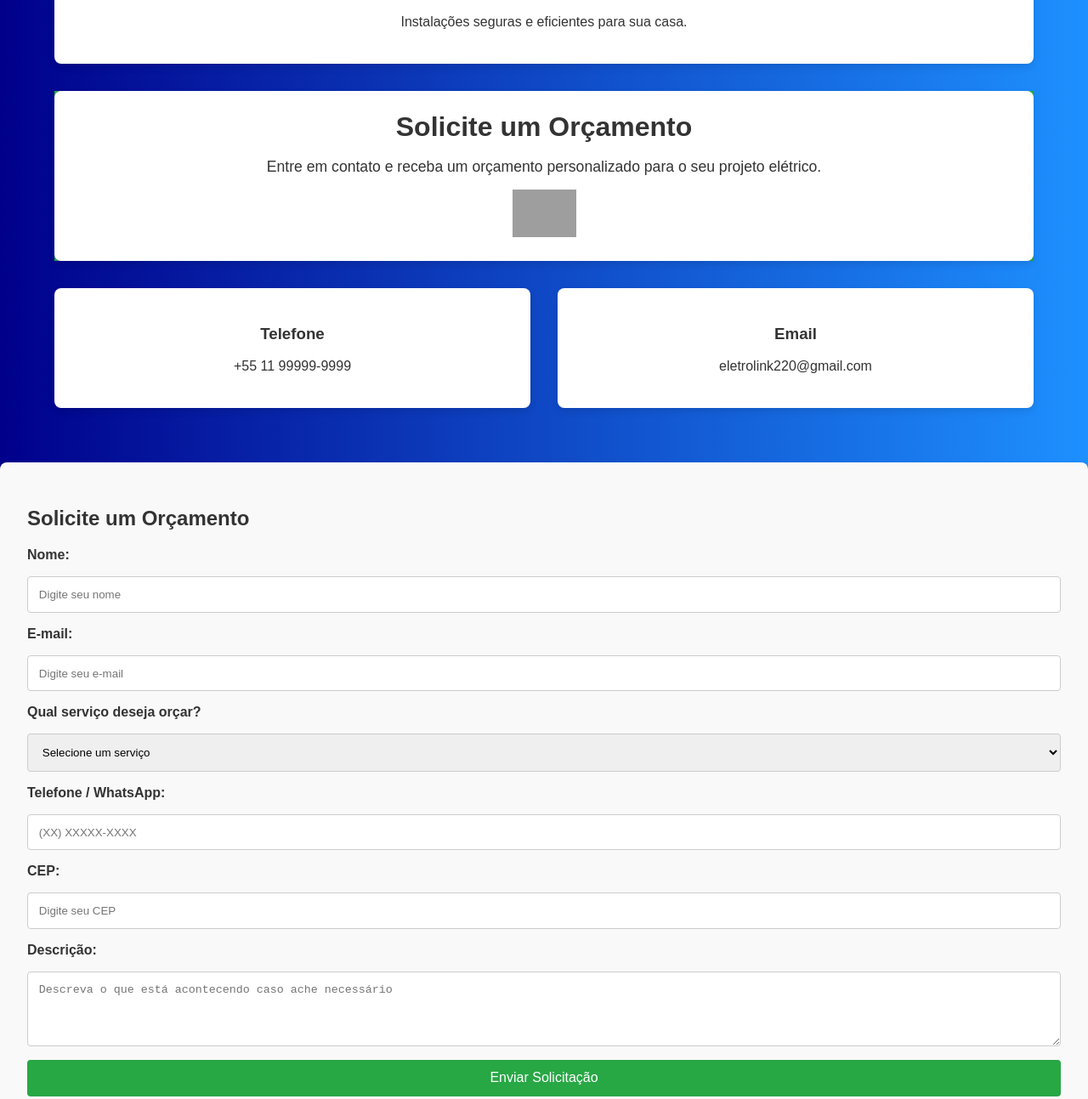
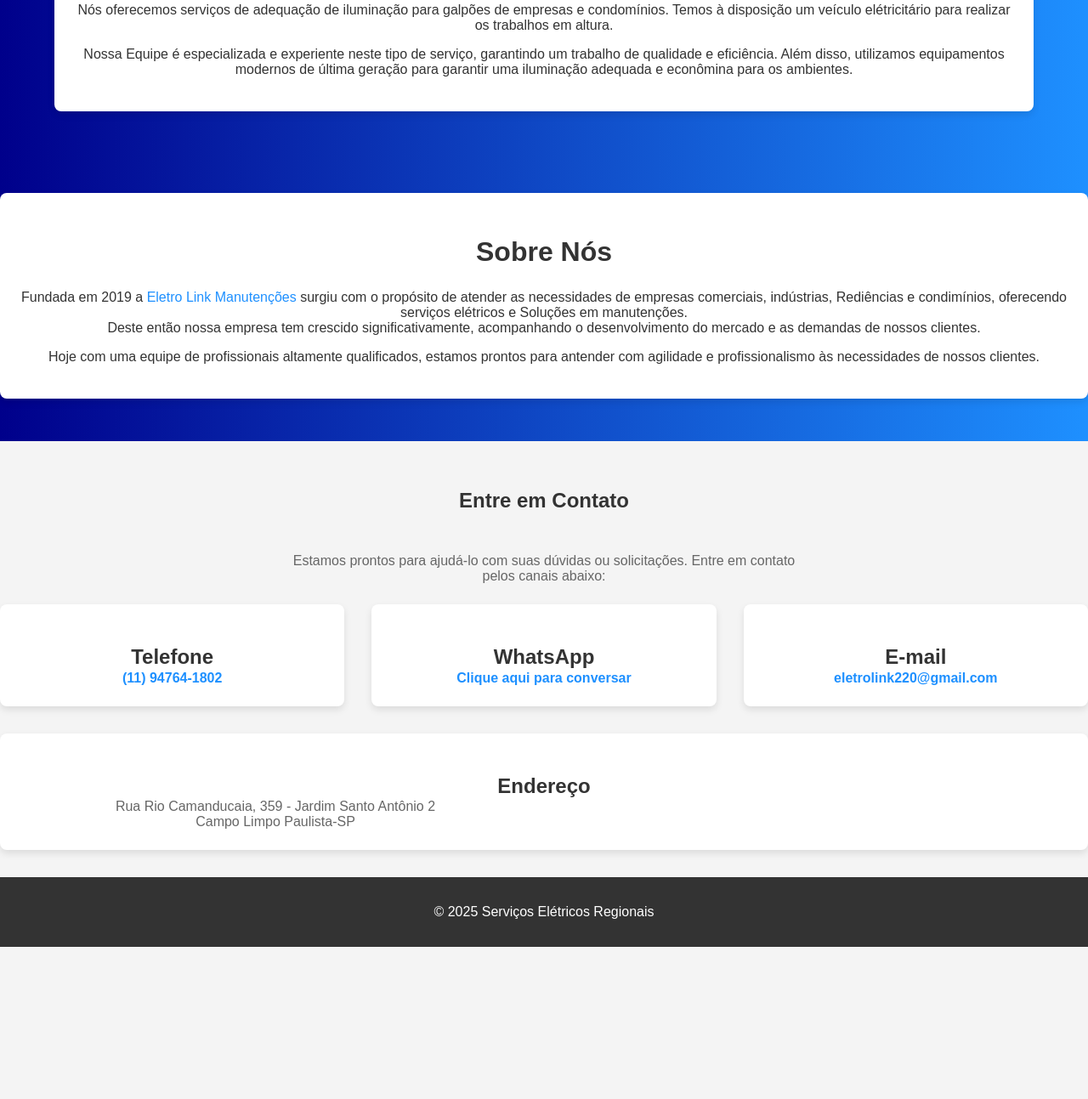
Before and after one commit to ChristianGuillen173/Eletrolink, a plain HTML site: page index.html in a window 1280 px wide. Shown: the part 1450-2743 px from the top of the page at 85% size. After the commit the page ends 2564 px from the top, so only its background shows below. Drawn offline with Linux system fonts and the light colour scheme; grey boxes are pictures that could not be loaded.

Commit message:
Front-End-Pronto

```diff
--- a/index.html
+++ b/index.html
@@ -18,31 +18,14 @@
         />
         <nav>
           <ul class="nav-menu">
-            <li><a href="#inicio">Início</a></li>
-            <li><a href="#sobre">Sobre</a></li>
-            <li><a href="#contato">Contato</a></li>
-            <li><a href="#trabalhe-conosco">Trabalhe Conosco</a></li>
+            <li><a href="index.html">Início</a></li>
+            <li><a href="#contato">Contatos</a></li>
+            <li><a href="orcamento.html">Solicite um Orçamento</a></li>
+            <li><a href="trabalhe-conosco.html">Trabalhe Conosco</a></li>
           </ul>
         </nav>
       </div>
     </header>
-
-    <!-- Seção sobre a empresa -->
-    <section class="section about">
-      <div class="about-item">
-        <h3>Sobre Nós</h3>
-        <p>
-          Fundada em 2019 a Eletro Link Manutenções surgiu com o propósito de
-          atender as necessidades de comercios, indústrias e Residênciais,
-          oferecendo serviços elétricos e Soluções em manutenções.
-        </p>
-        <p>
-          Hoje com uma equipe de profissionais altamente qualificados, estamos
-          prontos para antender com agilidade e profissionalismo às necessidades
-          de nossos clientes.
-        </p>
-      </div>
-    </section>
 
     <div class="container">
       <h2>Alguns de nossos Serviços</h2>
@@ -54,9 +37,18 @@
             alt="Manutenção de cabine elétrica"
             class="img-item"
           />
-          <!-- Adicione sua imagem de serviço -->
+
           <h3>Manutenção de Cabine Primária</h3>
-          <p>Realização de inspeções, reparos e substituição de componentes</p>
+          <p>
+            Nós realizamos manutenção em cabine primária, garantindo o pleno
+            funcionamento e segurança dessas estruturas essenciais.
+          </p>
+          <p>
+            Nossa equipe altamente qualificada está pronta para realizar
+            inspeções, reparos, substituição de componentes e qualquer outro
+            serviço necessário para manter a integridade e eficiência das
+            cabines primárias.
+          </p>
         </div>
         <div class="service-item">
           <img
@@ -64,11 +56,17 @@
             alt="Adequação de Laudo SPDA"
             class="img-item"
           />
-          <!-- Adicione sua imagem de serviço -->
+
           <h3>Adequação e Laudo SPDA</h3>
           <p>
-            Reparos rápidos e manutenção preventiva para evitar problemas
-            futuros.
+            Fazemos Laudo de Sistema de Proteção contra Descargas Atmosféricas
+            (SPDA) e verificamos sua conformidade de acordo com as normas
+            vigentes.
+          </p>
+          <p>
+            Nossa equipe especializada realiza também a adequação das
+            instalações elétricas e sistemas de aterramento, garantindo que o
+            SPDA atenda a todas as exigências técnicas e normativas.
           </p>
         </div>
         <div class="service-item">
@@ -77,11 +75,17 @@
             alt="Montagem de Painel Elétrico"
             class="img-item"
           />
-          <!-- Adicione sua imagem de serviço -->
+
           <h3>Montagem de Painel Elétrico</h3>
           <p>
-            Transforme sua casa com sistemas de automação e iluminação
-            eficiente.
+            Realizamos a montagem e instalação de diversos tipos de painéis
+            elétricos, como o Quadro Geral de Baixa Tensão (QGBT), Centro de
+            Controle de Motores (CCM) e Painel Elétrico de Comando e Controle.
+          </p>
+          <p>
+            Nossa equipe de profissionais altamente qualificados garantirá a
+            instalação correta e segura desses painéis, seguindo todas as normas
+            técnicas e regulamentações vigentes.
           </p>
         </div>
         <div class="service-item">
@@ -90,133 +94,96 @@
             alt="Adequação de Iluminação"
             class="img-item"
           />
-          <!-- Adicione sua imagem de serviço -->
+
           <h3>Adequação de iluminação</h3>
-          <p>Instalações seguras e eficientes para sua casa.</p>
-        </div>
-      </section>
-
-      <!-- Seção de Chamada para Ação (CTA) -->
-      <section class="cta">
-        <div class="cta-item">
-          <h2>Solicite um Orçamento</h2>
           <p>
-            Entre em contato e receba um orçamento personalizado para o seu
-            projeto elétrico.
+            Nós oferecemos serviços de adequação de iluminação para galpões de
+            empresas e condomínios. Temos à disposição um veículo elétricitário
+            para realizar os trabalhos em altura.
           </p>
-          <a href=""
-            ><img
-              src="https://www.svgrepo.com/show/28155/whatsapp.svg"
-              alt="Imagem whatsapp"
-              width="75px"
-          /></a>
-        </div>
-      </section>
-
-      <!-- Seção de Contato -->
-      <section class="section contact">
-        <div class="contact-item">
-          <h3>Telefone</h3>
-          <p>+55 11 99999-9999</p>
-        </div>
-        <div class="contact-item">
-          <h3>Email</h3>
-          <p>eletrolink220@gmail.com</p>
+          <p>
+            Nossa Equipe é especializada e experiente neste tipo de serviço,
+            garantindo um trabalho de qualidade e eficiência. Além disso,
+            utilizamos equipamentos modernos de última geração para garantir uma
+            iluminação adequada e econômina para os ambientes.
+          </p>
         </div>
       </section>
     </div>
 
-    <!-- Seção de Formulário -->
-    <section class="section form-section">
-      <h2>Solicite um Orçamento</h2>
-      <form action="#" method="post" class="form">
-        <label for="name">Nome:</label>
-        <input
-          type="text"
-          id="name"
-          name="name"
-          placeholder="Digite seu nome"
-          required
-        />
+    <!-- Seção sobre a empresa -->
+    <section class="section about">
+      <div class="about-item">
+        <h2>Sobre Nós</h2>
+        <p>
+          Fundada em 2019 a <span>Eletro Link Manutenções</span> surgiu com o
+          propósito de atender as necessidades de empresas comerciais,
+          indústrias, Rediências e condimínios, oferecendo serviços elétricos e
+          Soluções em manutenções.
+          <br />
+          Deste então nossa empresa tem crescido significativamente,
+          acompanhando o desenvolvimento do mercado e as demandas de nossos
+          clientes.
+        </p>
+        <p>
+          Hoje com uma equipe de profissionais altamente qualificados, estamos
+          prontos para antender com agilidade e profissionalismo às necessidades
+          de nossos clientes.
+        </p>
+      </div>
+    </section>
 
-        <label for="email">E-mail:</label>
-        <input
-          type="email"
-          id="email"
-          name="email"
-          placeholder="Digite seu e-mail"
-          required
-        />
+    <br />
 
-        <label for="service">Qual serviço deseja orçar?</label>
-        <select
-          id="service"
-          name="service"
-          required
-          onchange="toggleOtherServiceInput()"
-        >
-          <option value="" disabled selected>Selecione um serviço</option>
-          <option value="manutencao-cabine">
-            Manutenção de Cabine Primária
-          </option>
-          <option value="laudo-spda">Adequação e Laudo SPDA</option>
-          <option value="montagem-painel">Montagem de Painel Elétrico</option>
-          <option value="iluminacao">Adequação de Iluminação</option>
-          <option value="pequenos-reparos">Pequenos Reparos</option>
-          <option value="others">Outros</option>
-        </select>
-
-        <!-- Campo de texto oculto - "Outros" -->
-        <div
-          id="other-service-container"
-          style="display: none; margin-top: 1rem"
-        >
-          <label for="other-service">Descreva o serviço:</label>
-          <input
-            type="text"
-            id="other-service"
-            name="other-service"
-            placeholder="Descreva o serviço desejado"
-          />
+    <!-- Seção de Contato -->
+    <section id="contato" class="section contact">
+      <h3>Entre em Contato</h3>
+      <p>
+        Estamos prontos para ajudá-lo com suas dúvidas ou solicitações. Entre em
+        contato pelos canais abaixo:
+      </p>
+      <div class="contact-container">
+        <div class="contact-item">
+          <h3>Telefone</h3>
+          <p>
+            <a href="tel:+5511947641802" class="contact-link"
+              >(11) 94764-1802</a
+            >
+          </p>
         </div>
-
-        <label for="phone">Telefone / WhatsApp:</label>
-        <input
-          type="tel"
-          id="phone"
-          name="phone"
-          placeholder="(XX) XXXXX-XXXX"
-          required
-        />
-
-        <label for="cep">CEP:</label>
-        <input
-          type="text"
-          id="cep"
-          name="cep"
-          placeholder="Digite seu CEP"
-          required
-        />
-
-        <label for="description">Descrição:</label>
-        <textarea
-          id="description"
-          name="description"
-          rows="4"
-          placeholder="Descreva o que está acontecendo caso ache necessário"
-        ></textarea>
-
-        <button type="submit">Enviar Solicitação</button>
-        <p>Após o envio do formulário entraremos em contato o quanto antes.</p>
-      </form>
+        <div class="contact-item">
+          <h3>WhatsApp</h3>
+          <p>
+            <a
+              href="https://wa.me/+5511947641802"
+              target="_blank"
+              class="contact-link"
+            >
+              Clique aqui para conversar
+            </a>
+          </p>
+        </div>
+        <div class="contact-item">
+          <h3>E-mail</h3>
+          <p>
+            <a href="mailto:eletrolink220@gmail.com" class="contact-link">
+              eletrolink220@gmail.com
+            </a>
+          </p>
+        </div>
+        <div class="contact-item">
+          <h3>Endereço</h3>
+          <p>
+            Rua Rio Camanducaia, 359 - Jardim Santo Antônio 2<br />Campo Limpo
+            Paulista-SP
+          </p>
+        </div>
+      </div>
     </section>
 
     <!-- Rodapé -->
     <footer>
-      <p>
-        &copy; 2025 Serviços Elétricos Regionais |
-        <a href="mailto:eletrolink220@gmail.com">Email de Contato</a>
-      </p>
+      <p>&copy; 2025 Serviços Elétricos Regionais</p>
     </footer>
   </body>
 </html>
--- a/styles.css
+++ b/styles.css
@@ -10,9 +10,27 @@ body {
 header {
   background: linear-gradient(90deg, #00008b, #1e90ff);
   color: white;
+  font-family: Arial, sans-serif;
   padding: 1rem 2rem;
   box-shadow: 0px 0px 5px rgba(0, 0, 0, 0.2);
-  font-family: Arial, sans-serif;
+}
+
+body div h2 {
+  color: white;
+  font-size: 2rem;
+  text-align: center;
+}
+
+.about h2 {
+  color: #333;
+}
+
+h3 {
+  font-size: 1.5rem;
+}
+
+span {
+  color: #1e90ff;
 }
 
 .header-container {
@@ -47,6 +65,7 @@ header img {
   text-decoration: none;
   color: white;
   transition: color 0.3s;
+  font-size: 20px;
 }
 
 .nav-menu a:hover {
@@ -66,10 +85,7 @@ header img {
   }
 }
 
-body div h2 {
-  color: white;
-  text-align: center;
-}
+/* Outros estilos existentes */
 
 .container {
   width: 90%;
@@ -81,10 +97,13 @@ body div h2 {
   padding: 2rem 0;
 }
 
+.section-contact {
+  padding: 2rem;
+}
+
 .services,
 .contact,
-.about,
-.cta {
+.about {
   display: flex;
   flex-wrap: wrap;
   gap: 2rem;
@@ -92,7 +111,6 @@ body div h2 {
 
 .service-item,
 .contact-item,
-.cta-item,
 .about-item {
   background-color: white;
   border-radius: 8px;
@@ -113,8 +131,7 @@ body div h2 {
   margin: 0 auto;
 }
 
-.service-item h3,
-.cta h2 {
+.service-item h3 {
   color: #333;
 }
 
@@ -122,23 +139,6 @@ body div h2 {
   max-width: 100%;
   border-radius: 8px;
   margin-bottom: 15px;
-}
-
-.cta {
-  background-color: #28a745;
-  color: white;
-  text-align: center;
-}
-
-.cta h2 {
-  margin: 0;
-  font-size: 2rem;
-}
-
-.cta p {
-  font-size: 1.1rem;
-  margin-bottom: 1rem;
-  color: #333;
 }
 
 footer {
@@ -154,6 +154,7 @@ footer a {
 }
 
 .form-section {
+  height: 100vh;
   padding: 2rem;
   background-color: #f9f9f9;
   border-radius: 8px;
@@ -210,3 +211,73 @@ footer a {
   border-radius: 4px;
   box-sizing: border-box;
 }
+
+#pmsg {
+  text-align: center;
+  font-size: 13px;
+}
+
+#N-V
+/*#select-carg,
+#eletricista,
+#tec-ele,
+#ajud-geral,
+#enge-ele*/ {
+  display: none;
+}
+
+/* Estilo para a seção de contato */
+.contact {
+  display: flex;
+  flex-direction: column;
+  align-items: center;
+  gap: 0.5rem;
+  padding: 2rem 0;
+  background-color: #f4f4f4;
+}
+
+.contact h3 {
+  color: #333;
+  text-align: center;
+}
+
+.contact p {
+  color: #666;
+  text-align: center;
+  max-width: 600px;
+}
+
+.contact-container {
+  display: flex;
+  flex-wrap: wrap;
+  justify-content: center;
+  gap: 2rem;
+}
+
+.contact-item {
+  background-color: white;
+  border-radius: 8px;
+  box-shadow: 0 4px 8px rgba(0, 0, 0, 0.1);
+  padding: 1.5rem;
+  text-align: center;
+  width: 350px;
+}
+
+.contact-item h3 {
+  color: #333;
+  margin-bottom: 0.1rem;
+}
+
+.contact-item p {
+  margin: 0;
+}
+
+.contact-link {
+  color: #1e90ff;
+  text-decoration: none;
+  font-weight: bold;
+}
+
+.contact-link:hover {
+  text-decoration: underline;
+}
```
Also changed, not shown: script.js (+11 -0 lines).
